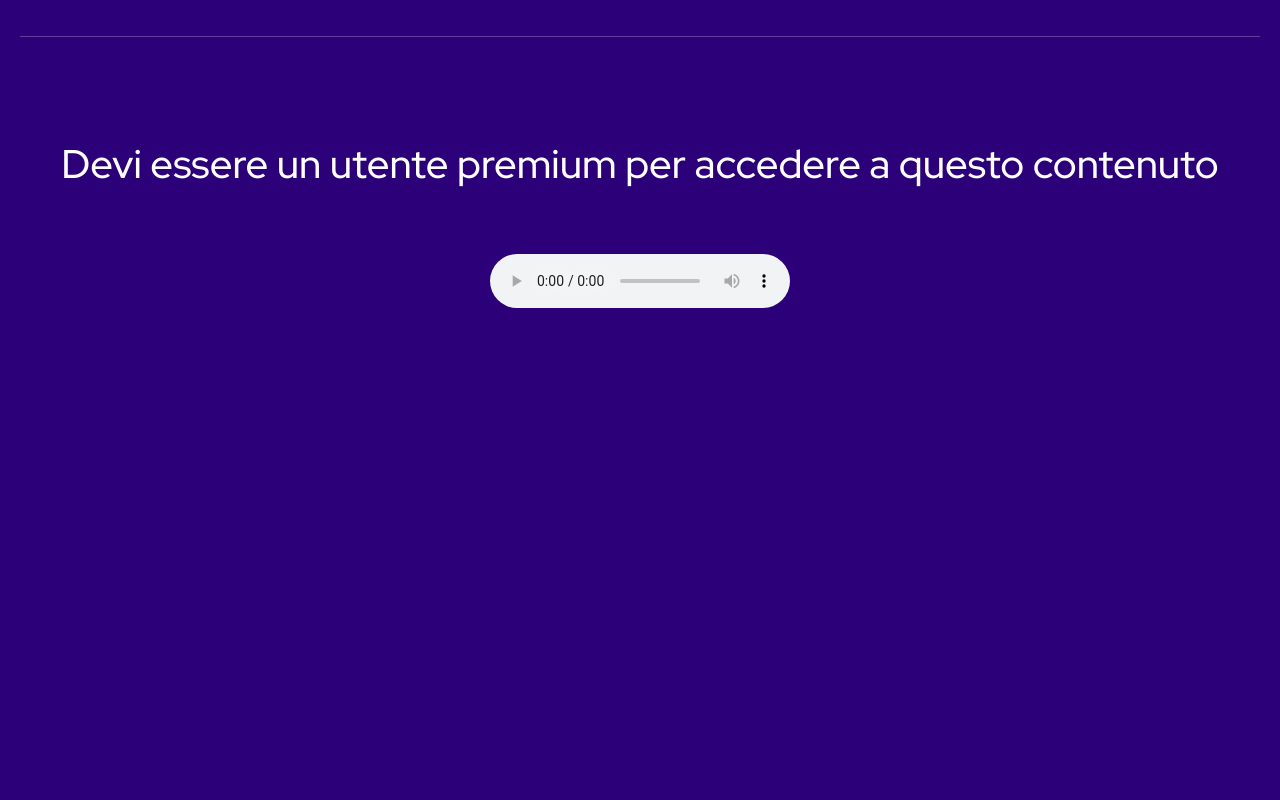
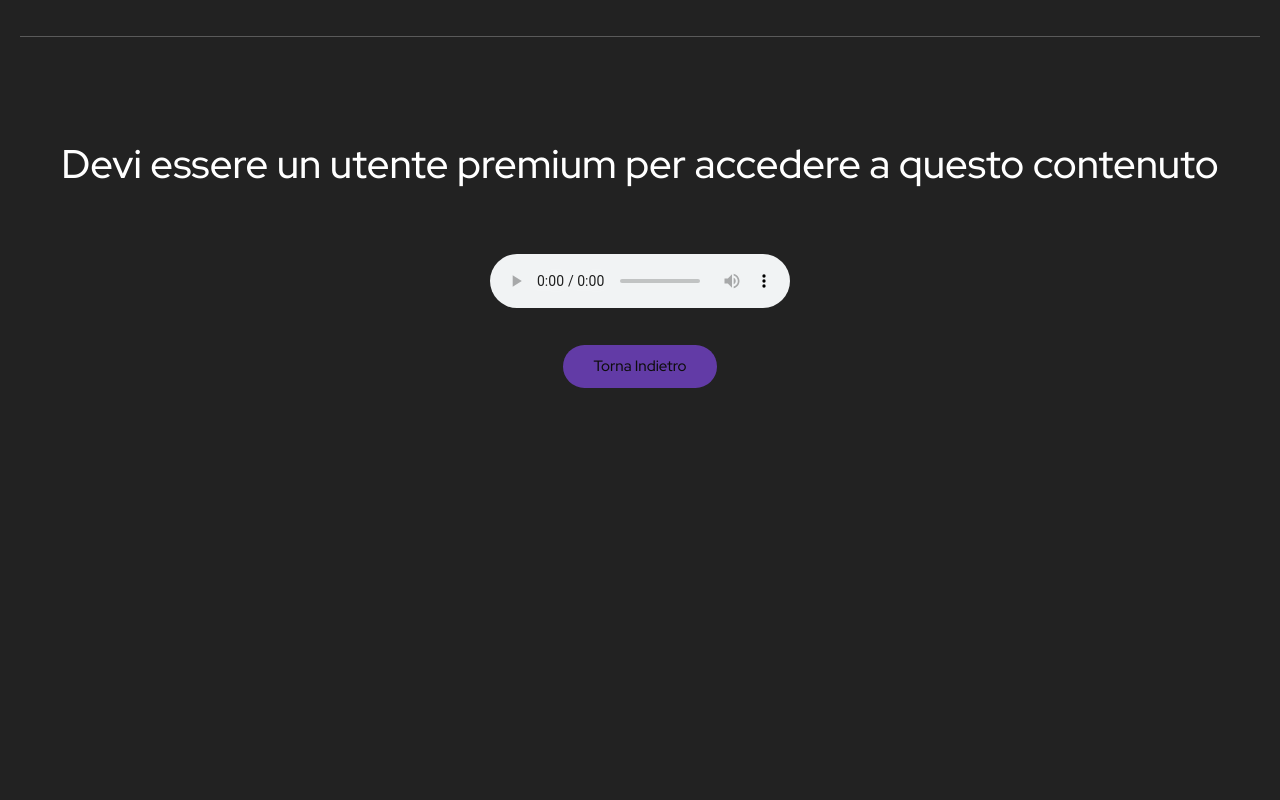
Before and after one commit to JeremyFamengo/ProgettoBD, a Flask app: template templates/player.html in a window 1280 px wide. Run offline with Flask 2, Linux system fonts and the light colour scheme; the template is opened without the code that fills it, so the values that code supplies are empty; some libraries are stand-ins or nearby versions.

Commit message:
small changes

```diff
--- a/templates/player.html
+++ b/templates/player.html
@@ -16,7 +16,7 @@
 
 
     </head>
-    <body style="background-color:#2B0078;">
+    <body style="background-color:#222222;">
         <div class="container-custom">
             <div class="logo">
 
@@ -49,12 +49,10 @@
                     <div style="text-align: center;"><audio controls><source src=""></audio></div>
 
                 </div>
-            </div>
-            <div class="footer">
 
+                <div style="text-align: center;"><input type="button" value="Torna Indietro" class="button-2" onClick="history.go(-1);"></div>
 
             </div>
-
         </div>
         <script>
             $(document).ready(function(){
```
Also changed, not shown: templates/info.html (+0 -19 lines).
